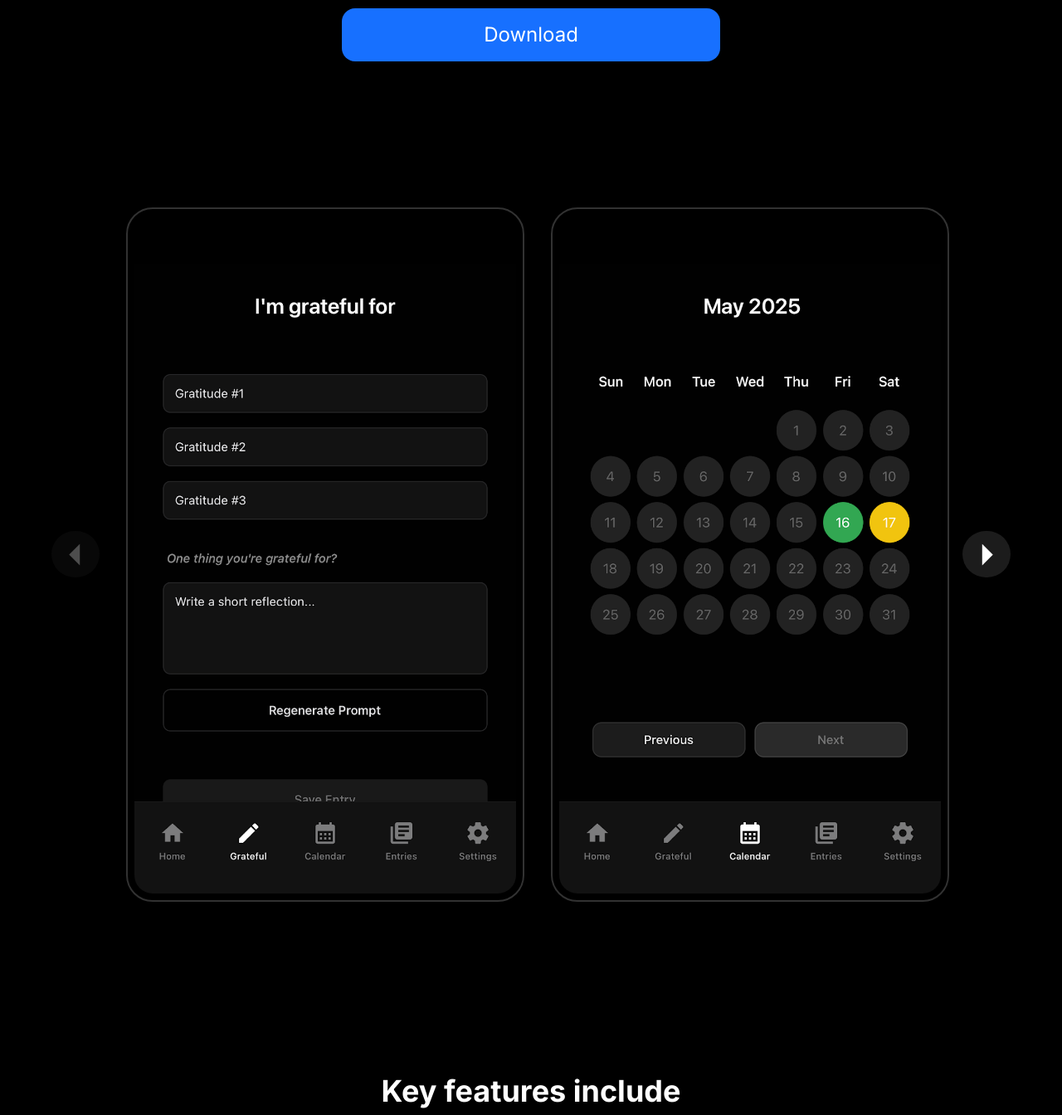
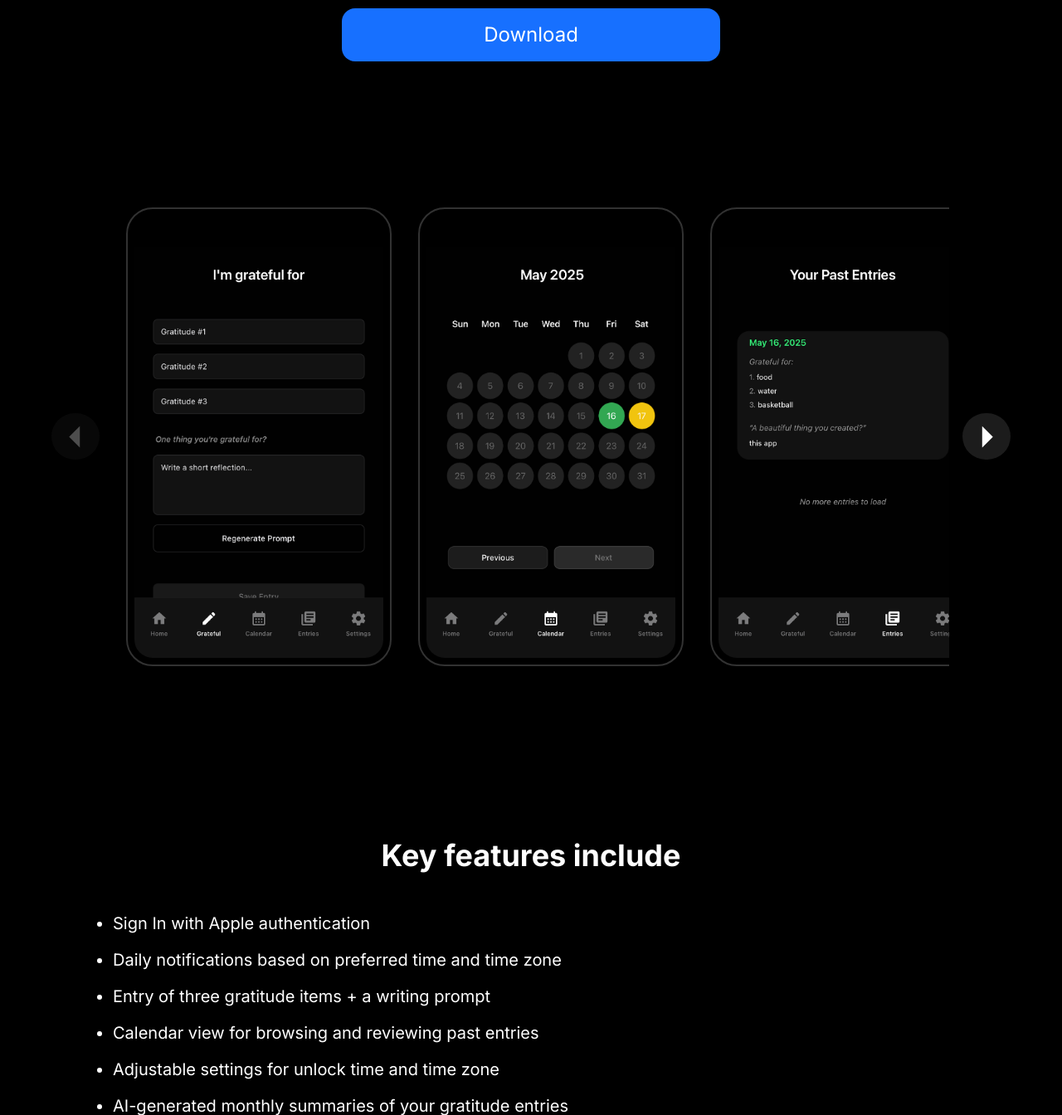
Before and after one commit to eesazahed/gratefultime-backend, a Flask app: page / in a window 1280 px wide. Shown: the part 526-1870 px from the top of the page at 83% size. Run offline with Flask 3, Linux system fonts and the light colour scheme; parts of the project's set-up code (start-up, migrations or seed data) failed here and were passed over.

Commit message:
remove ratelimit from login

```diff
--- a/app/auth/routes.py
+++ b/app/auth/routes.py
@@ -3,11 +3,13 @@ from ..models import User
 from .. import db
 from ..helpers.utils import encode_token, is_email_taken, verify_apple_token
 from ..config import Config
+from .. import limiter
 
 auth_bp = Blueprint('auth', __name__)
 
 
 @auth_bp.route('/applelogin', methods=['POST'])
+@limiter.exempt
 def applelogin():
     data = request.get_json()
     identity_token = data.get("identityToken")
--- a/app/templates/index.html
+++ b/app/templates/index.html
@@ -95,15 +95,15 @@
         >
           <img
             src="{{ url_for('static', filename='images/grateful.png') }}"
-            class="my-8 mx-auto md:mx-4 md:max-w-[30rem] rounded-4xl select-none border-2 p-2 border-[#323232]"
+            class="my-8 mx-auto md:mx-4 md:max-w-[20rem] rounded-4xl select-none border-2 p-2 border-[#323232]"
           />
           <img
             src="{{ url_for('static', filename='images/calendar.png') }}"
-            class="my-8 mx-auto md:mx-4 md:max-w-[30rem] rounded-4xl select-none border-2 p-2 border-[#323232]"
+            class="my-8 mx-auto md:mx-4 md:max-w-[20rem] rounded-4xl select-none border-2 p-2 border-[#323232]"
           />
           <img
             src="{{ url_for('static', filename='images/entries.png') }}"
-            class="my-8 mx-auto md:mx-4 md:max-w-[30rem] rounded-4xl select-none border-2 p-2 border-[#323232]"
+            class="my-8 mx-auto md:mx-4 md:max-w-[20rem] rounded-4xl select-none border-2 p-2 border-[#323232]"
           />
         </div>
 
--- a/requirements.txt
+++ b/requirements.txt
@@ -10,3 +10,4 @@ python-dotenv>=1.0.0
 setuptools>=65.5.0
 wheel>=0.38.4
 cryptography
+urllib3==1.26.15
```
